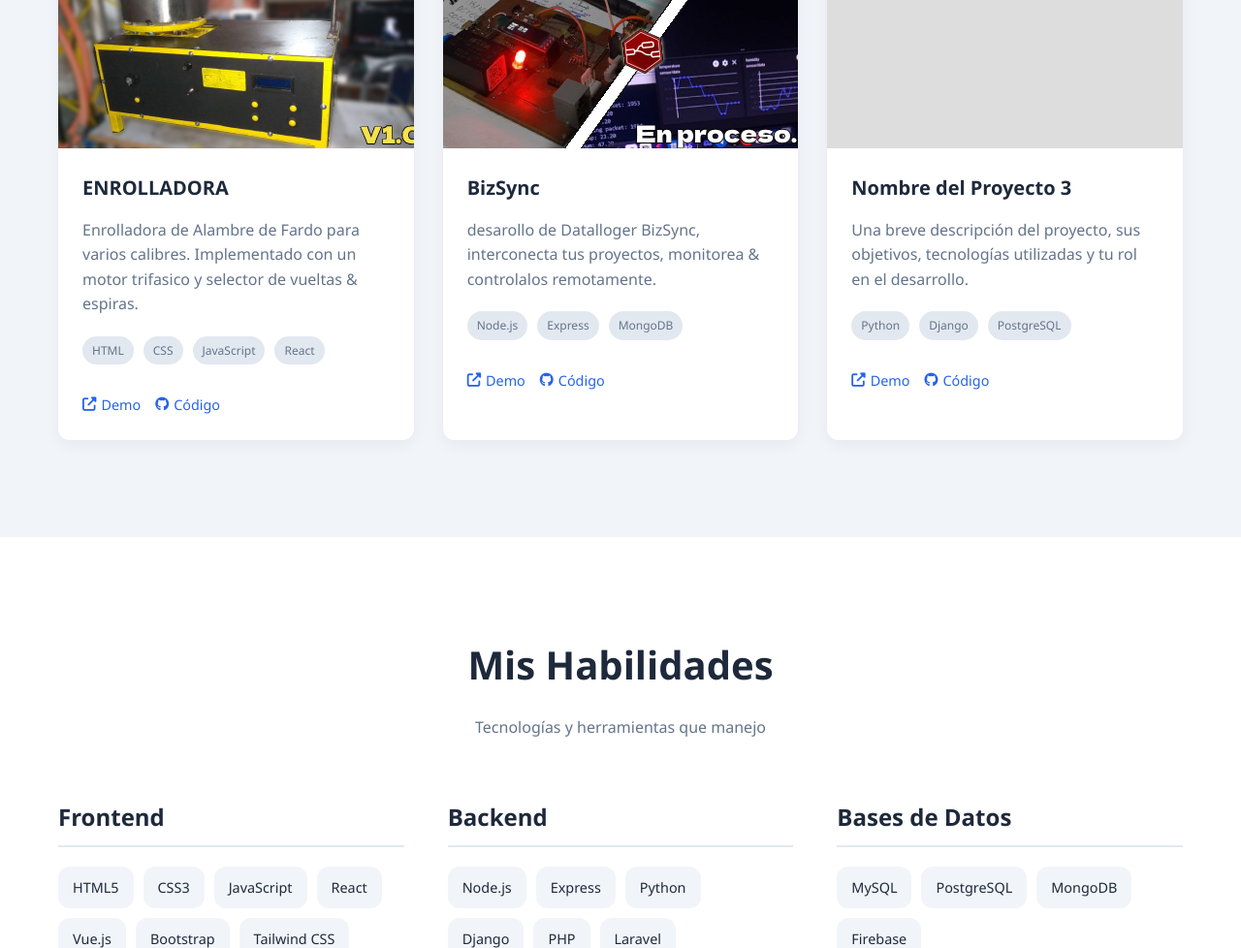
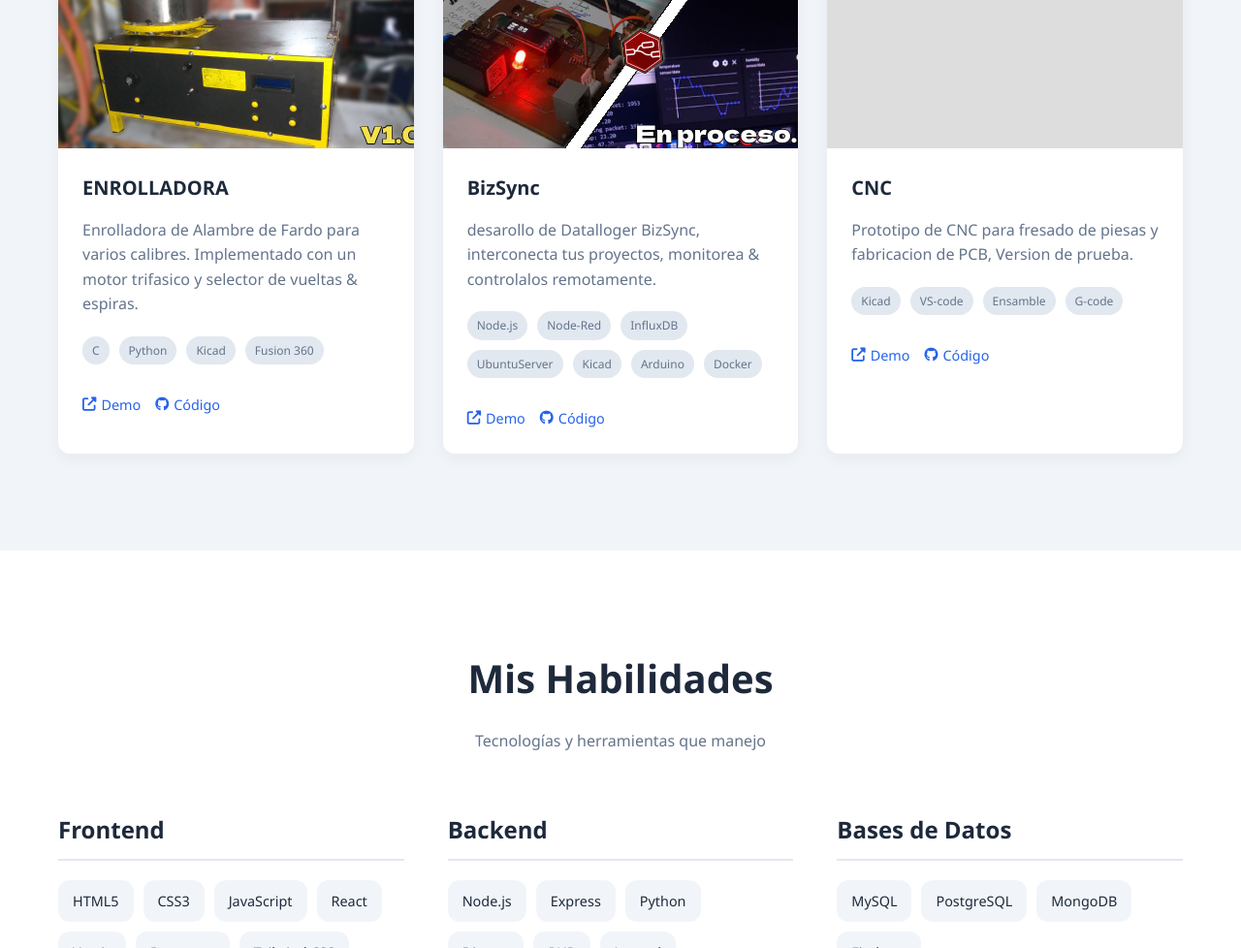
Before and after one commit to 4lanAcevedo/gitpages, a plain HTML site: page index.html in a window 1280 px wide. Shown: the part 1013-1991 px from the top of the page at 97% size. Drawn offline with Linux system fonts and the light colour scheme.

Commit message:
Update index.html

```diff
--- a/index.html
+++ b/index.html
@@ -554,10 +554,10 @@
                             Enrolladora de Alambre de Fardo para varios calibres. Implementado con un motor trifasico y selector de vueltas & espiras.
                         </p>
                         <div class="project-tags">
-                            <span class="project-tag">HTML</span>
-                            <span class="project-tag">CSS</span>
-                            <span class="project-tag">JavaScript</span>
-                            <span class="project-tag">React</span>
+                            <span class="project-tag">C</span>
+                            <span class="project-tag">Python</span>
+                            <span class="project-tag">Kicad</span>
+                            <span class="project-tag">Fusion 360</span>
                         </div>
                         <div class="project-links">
                             <a href="#" class="project-link"><i class="fas fa-external-link-alt"></i> Demo</a>
@@ -578,8 +578,12 @@
                         </p>
                         <div class="project-tags">
                             <span class="project-tag">Node.js</span>
-                            <span class="project-tag">Express</span>
-                            <span class="project-tag">MongoDB</span>
+                            <span class="project-tag">Node-Red</span>
+                            <span class="project-tag">InfluxDB</span>
+                            <span class="project-tag">UbuntuServer</span>
+                            <span class="project-tag">Kicad</span>
+                            <span class="project-tag">Arduino</span>
+                            <span class="project-tag">Docker</span>
                         </div>
                         <div class="project-links">
                             <a href="#" class="project-link"><i class="fas fa-external-link-alt"></i> Demo</a>
@@ -594,14 +598,15 @@
                         <img src="/api/placeholder/400/200" alt="Proyecto 3">
                     </div>
                     <div class="project-content">
-                        <h3 class="project-title">Nombre del Proyecto 3</h3>
+                        <h3 class="project-title">CNC</h3>
                         <p class="project-description">
-                            Una breve descripción del proyecto, sus objetivos, tecnologías utilizadas y tu rol en el desarrollo.
+                            Prototipo de CNC para fresado de piesas y fabricacion de PCB, Version de prueba.
                         </p>
                         <div class="project-tags">
-                            <span class="project-tag">Python</span>
-                            <span class="project-tag">Django</span>
-                            <span class="project-tag">PostgreSQL</span>
+                            <span class="project-tag">Kicad</span>
+                            <span class="project-tag">VS-code</span>
+                            <span class="project-tag">Ensamble</span>
+                            <span class="project-tag">G-code</span>
                         </div>
                         <div class="project-links">
                             <a href="#" class="project-link"><i class="fas fa-external-link-alt"></i> Demo</a>
```
